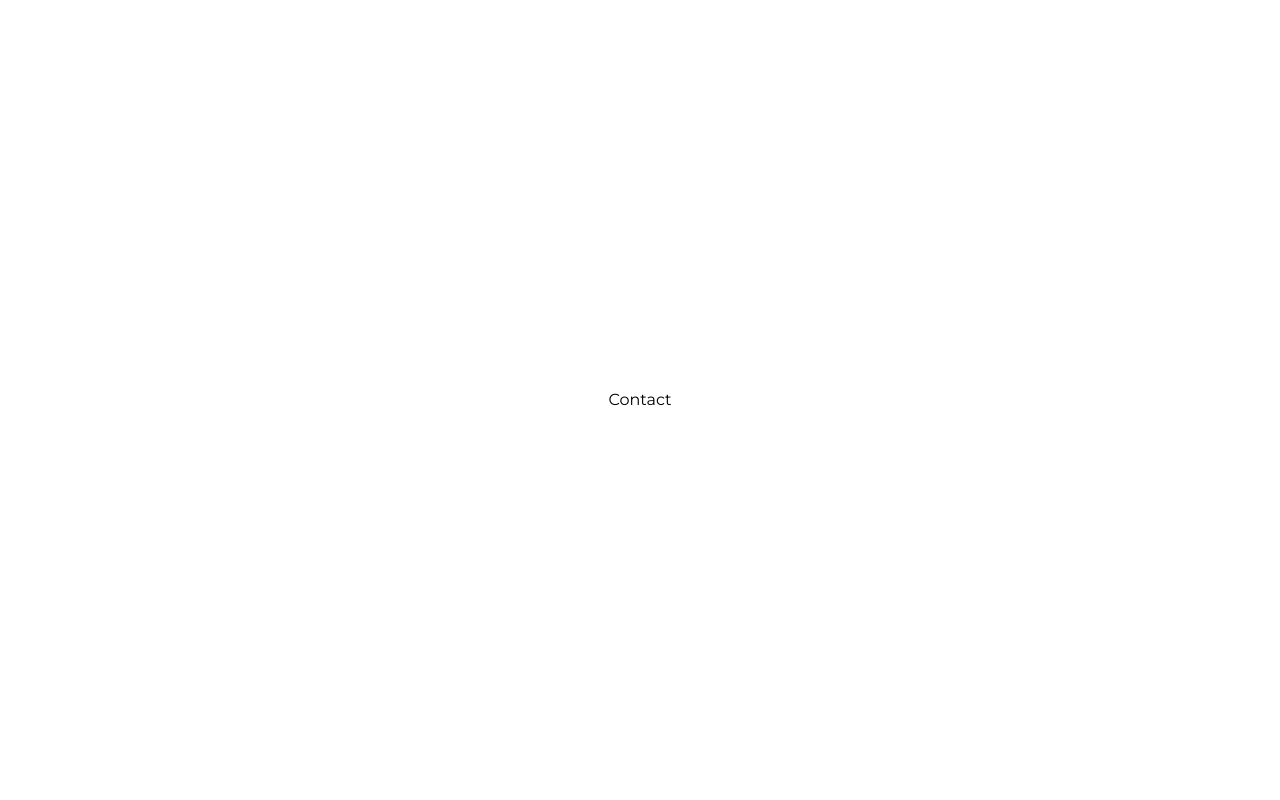
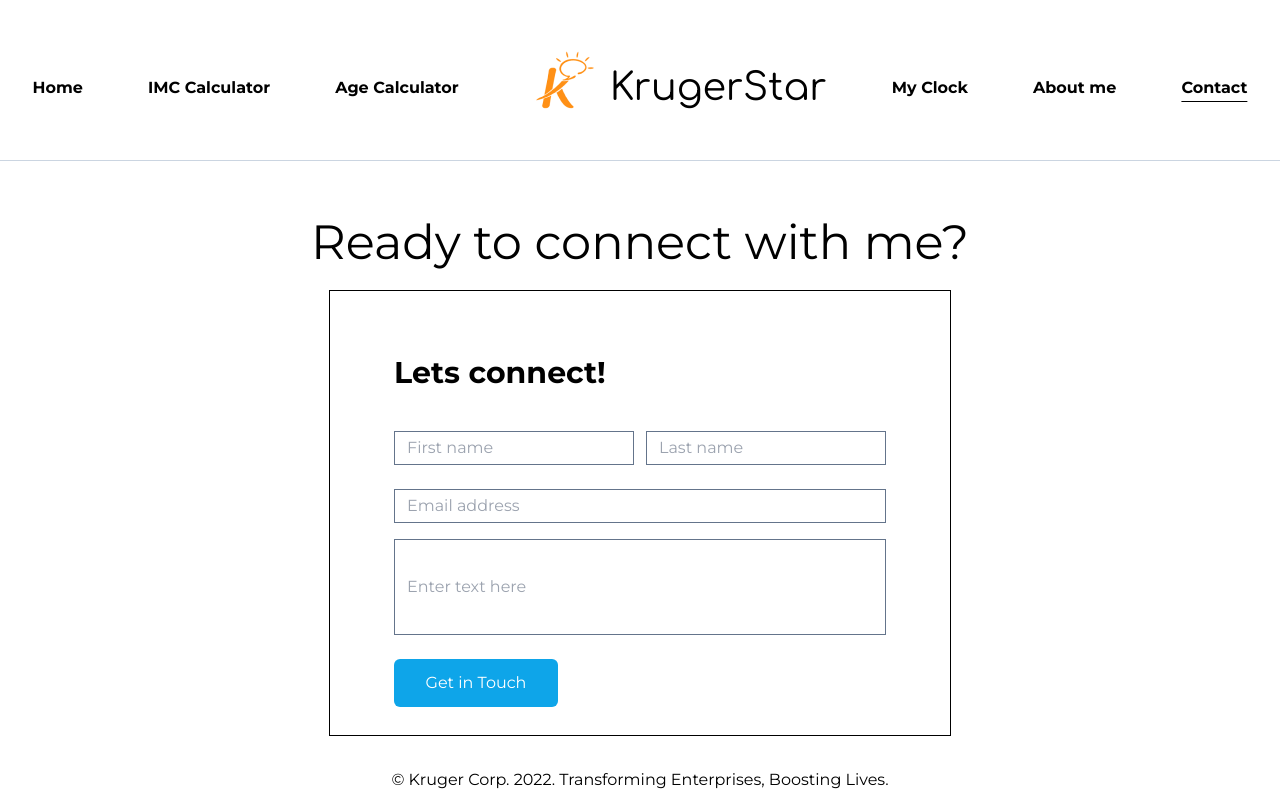
Before and after one commit to EdwinCacuango/playground, a React (Vite) app: page /contact in a window 1280 px wide. Built offline with nearby package versions, Linux system fonts and the light colour scheme.

Commit message:
Added form contact

```diff
--- a/src/pages/Contact.jsx
+++ b/src/pages/Contact.jsx
@@ -1,7 +1,38 @@
 import React from "react";
+import Layout from "../components/Layout";
 
 const Contact = () => {
-  return <div>Contact</div>;
+  return (
+    <Layout>
+      <h1 className="text-5xl my-6">Ready to connect with me?</h1>
+      <form className="border border-black max-w-[38.875rem] min-h-[439px] mx-auto p-3 flex flex-col justify-between px-[64px] pt-[64px]">
+        <h2 className="font-bold text-3xl text-left mb-6">Lets connect!</h2>
+        <div className="flex gap-3 justify-between my-4 ">
+          <input
+            className="border border-slate-500 w-full py-1 px-3"
+            placeholder="First name"
+          />
+          <input
+            className="border border-slate-500 w-full py-1 px-3"
+            placeholder="Last name"
+          />
+        </div>
+        <input
+          type="email"
+          className="border border-slate-500 w-full py-1 px-3 my-2"
+          placeholder="Email address"
+        />
+        <input
+          type="text"
+          className="border border-slate-500 w-full py-1 px-3 my-2 min-h-[6rem]"
+          placeholder="Enter text here"
+        />
+        <btn className="bg-sky-500 p-3 rounded-md my-4 text-white w-1/3">
+          Get in Touch
+        </btn>
+      </form>
+    </Layout>
+  );
 };
 
 export default Contact;
```
